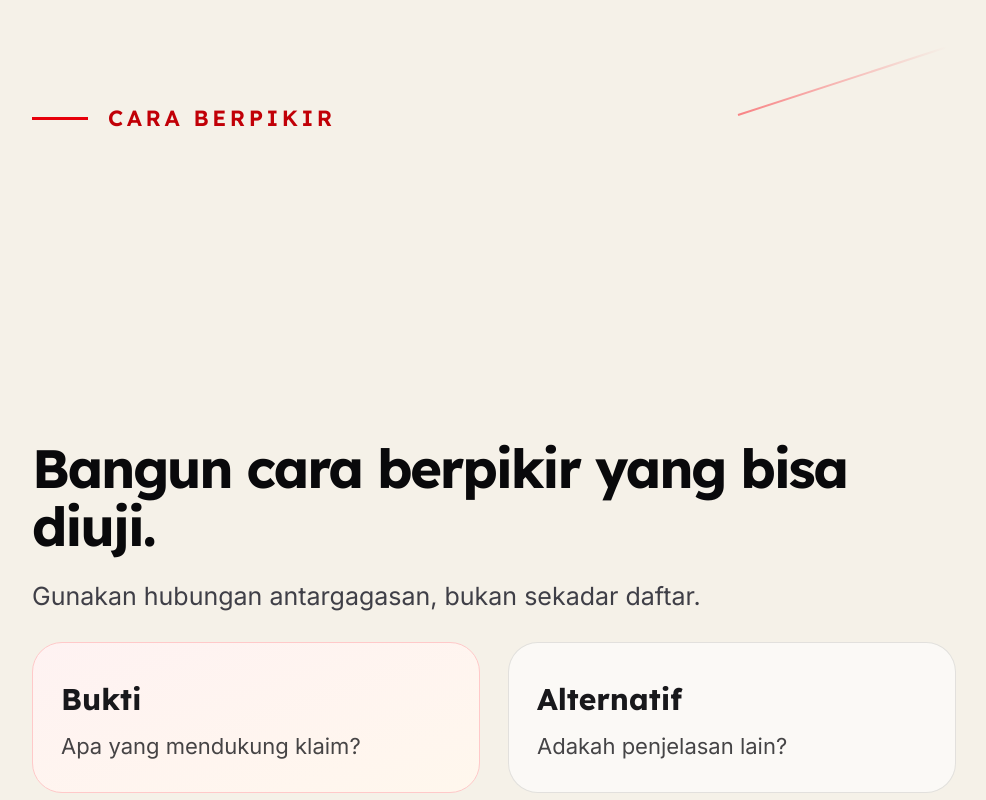
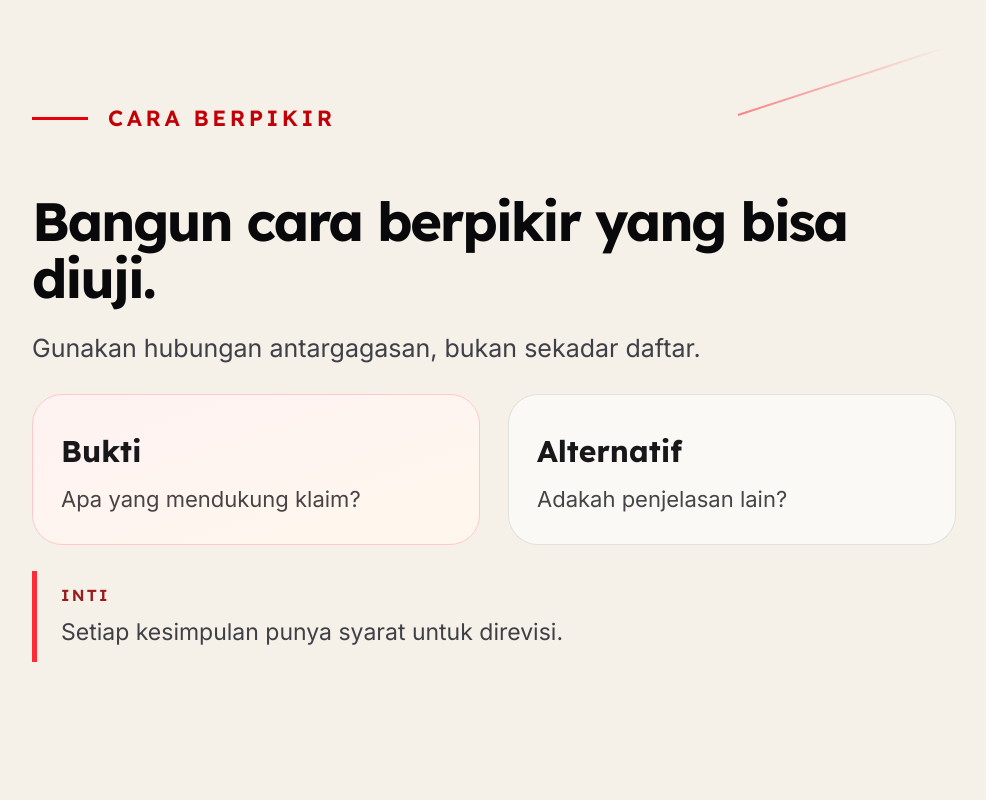
Before and after one commit to winaldomanurung/aksioma-content, a Next.js app: page /carousel/studio-template in a window 1280 px wide. Shown: the part 8020-8820 px from the top of the page, without its empty margins (146-1132 px from the left). Built offline with nearby package versions, Linux system fonts and the light colour scheme.

Commit message:
Prevent freeform assets from overlapping slide section labels

```diff
--- a/app/globals.css
+++ b/app/globals.css
@@ -1263,8 +1263,10 @@ body {
   min-height: 0;
   flex: 1 1 auto;
   flex-direction: column;
-  justify-content: center;
+  justify-content: flex-start;
   gap: 26px;
+  margin-top: 42px;
+  min-width: 0;
 }
 .studio-freeform-body > .primitive-two-column,
 .studio-freeform-body > .primitive-three-column,
@@ -1276,19 +1278,19 @@ body {
 .studio-freeform-body { position:relative; isolation:isolate; }
 .studio-freeform-body > :not(.studio-asset-decoration) { position:relative; z-index:1; }
 .studio-asset-icon {
-  display:flex; align-items:center; gap:18px; width:fit-content;
+  display:flex; align-items:center; gap:18px; width:fit-content; max-width:100%; min-width:0;
   padding:14px 18px; border-radius:24px;
   border:1px solid rgba(113,113,122,.15);
   background:rgba(255,255,255,.12);
 }
 .studio-asset-icon-image { flex:none; display:flex; align-items:center; justify-content:center; }
-.studio-asset-icon img { display:block; max-width:100%; height:auto; }
+.studio-asset-icon img { display:block; max-width:100%; max-height:120px; height:auto; }
 .studio-asset-icon--ink img { filter:brightness(0) saturate(100%); }
 .studio-asset-icon--accent img {
   filter:invert(32%) sepia(87%) saturate(3348%) hue-rotate(341deg) brightness(101%) contrast(94%);
 }
 .studio-asset-icon--light img { filter:brightness(0) invert(1); }
-.studio-asset-icon-label { font-family:var(--font-lexend),sans-serif; font-size:21px; font-weight:650; line-height:1.25; }
+.studio-asset-icon-label { min-width:0; overflow-wrap:anywhere; font-family:var(--font-lexend),sans-serif; font-size:21px; font-weight:650; line-height:1.25; }
 .studio-asset-decoration {
   position:absolute; z-index:0; pointer-events:none; overflow:hidden;
   inset:0; display:flex; align-items:center; justify-content:center;
```
